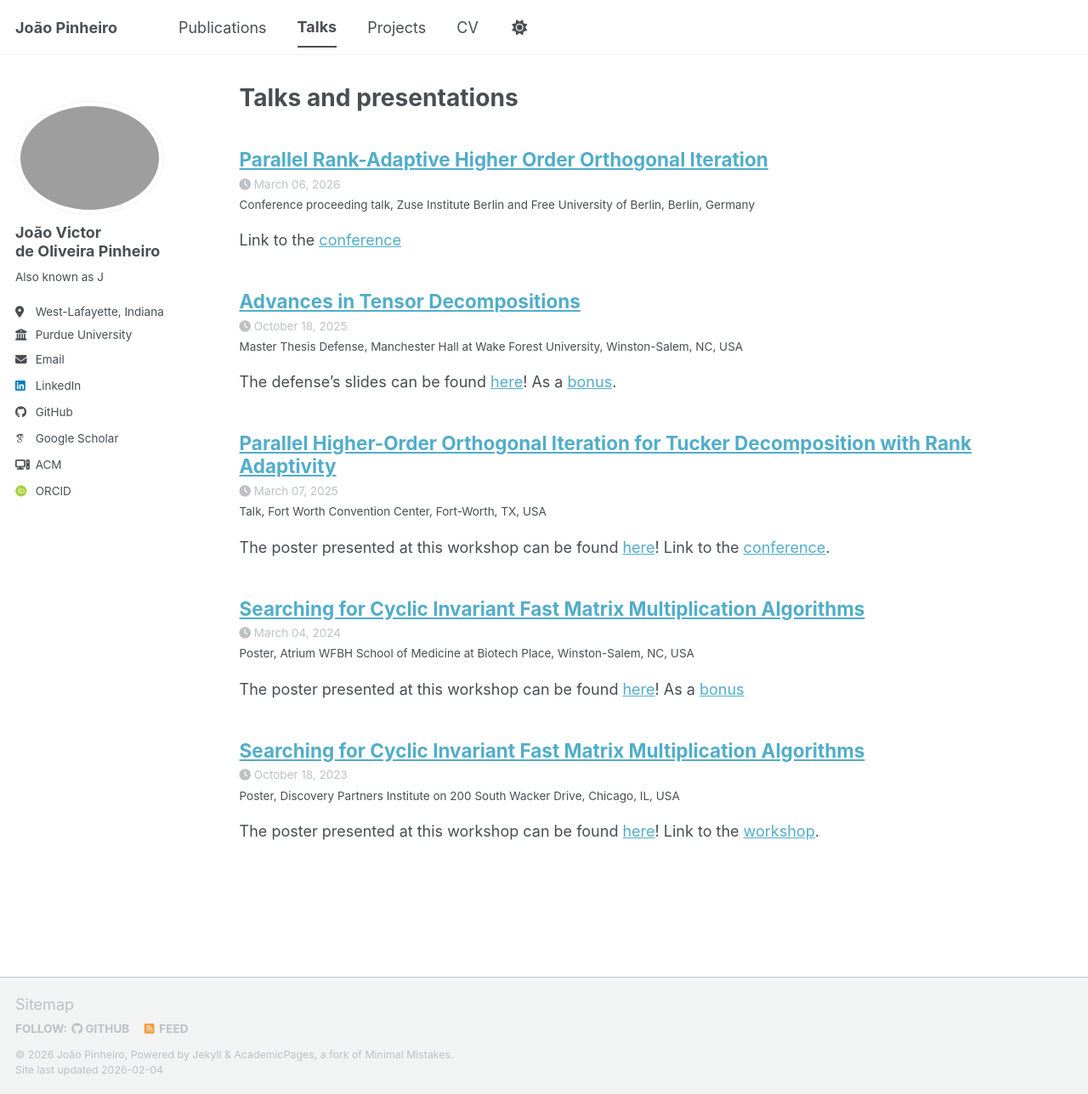
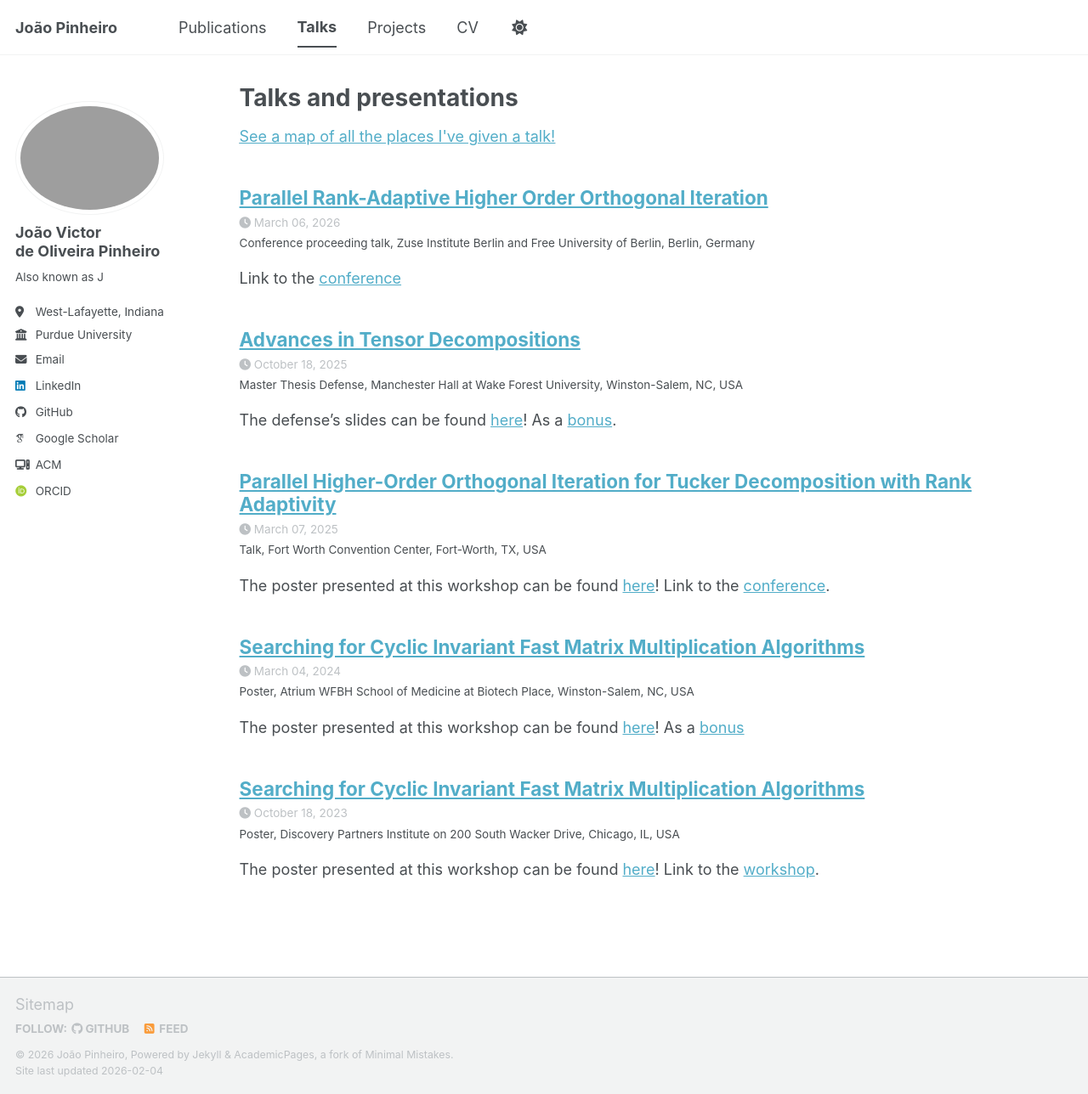
Before and after one commit to Jv7Pinheiro/Jv7Pinheiro.github.io, a Jekyll site: the page built from _pages/talks.html, in a window 1280 px wide and 1288 px high. Shown: the whole window at 85% size. Built offline with Jekyll 4.4.1, drawn with Linux system fonts in a browser that asks for light colours; some web fonts are replaced; a script bundle is joined from its source files by our own code; library files that are not in the unit come from our copies; some of the changed lines change nothing that is shown.

Commit message:
Removed shares and added another publication category, also added talkmap to talks section to see what it does

```diff
--- a/_config.yml
+++ b/_config.yml
@@ -90,6 +90,8 @@
     title: 'Journal Articles'
   conferences:
     title: 'Conference Papers'
+  thesis:
+    title: 'Theses'
 
 # Site Settings
 teaser                   :  # filename of teaser fallback teaser image placed in /images/ for social media previews
@@ -97,7 +99,7 @@
 words_per_minute         : 160
 future                   : true
 read_more                : "disabled" # if enabled, adds "Read more" links to excerpts
-talkmap_link             : false      #change to true to add link to talkmap on talks page
+talkmap_link             : true      #change to true to add link to talkmap on talks page
 comments:
   provider               : # false (default), "disqus", "discourse", "facebook", "google-plus", "staticman", "custom"
   disqus:
@@ -245,8 +247,8 @@
       layout: single
       author_profile: true
       read_time: true
-      comments: true
-      share: true
+      comments: false
+      share: false
       related: true
   # _pages
   - scope:
@@ -262,8 +264,8 @@
     values:
       layout: single
       author_profile: true
-      share: true
-      comments: true
+      share: false
+      comments: false
   # _publications
   - scope:
       path: ""
@@ -271,8 +273,8 @@
     values:
       layout: single
       author_profile: true
-      share: true
-      comments: true
+      share: false
+      comments: false
   # _projects
   - scope:
       path: ""
@@ -280,8 +282,8 @@
     values:
       layout: single
       author_profile: true
-      share: true
-      comment: true
+      share: false
+      comment: false
   # _talks
   - scope:
       path: ""
```
